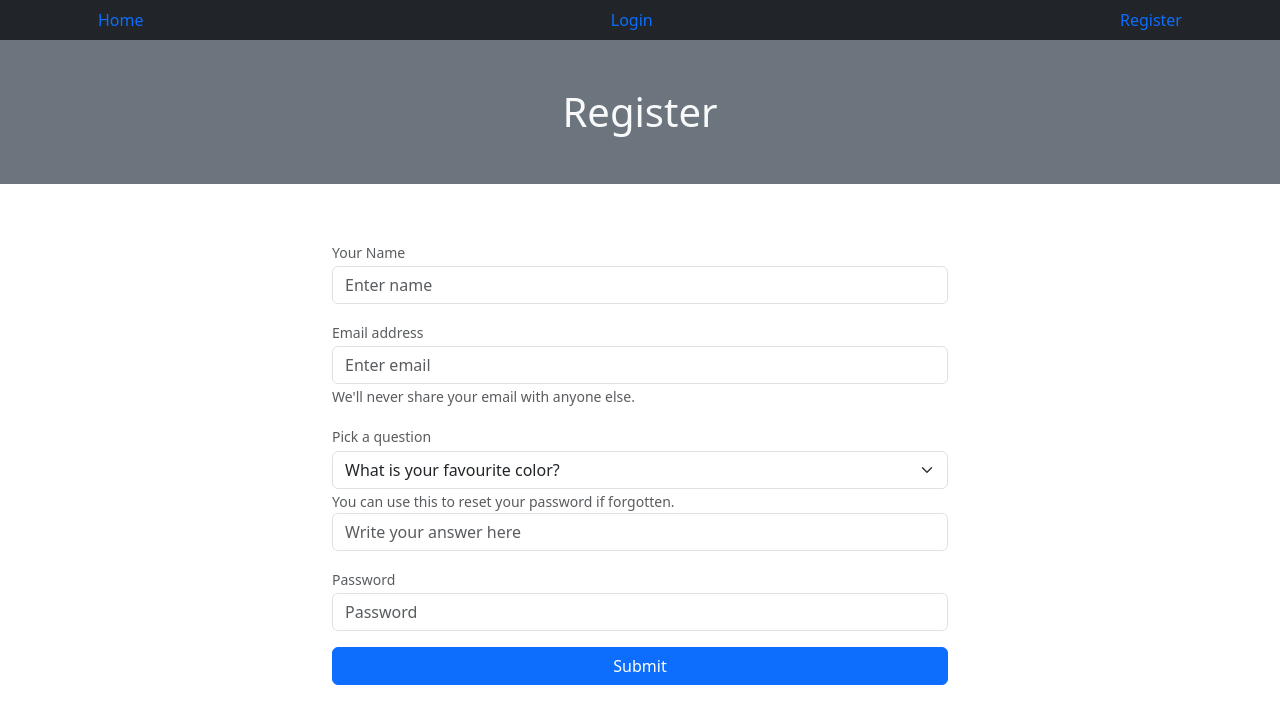
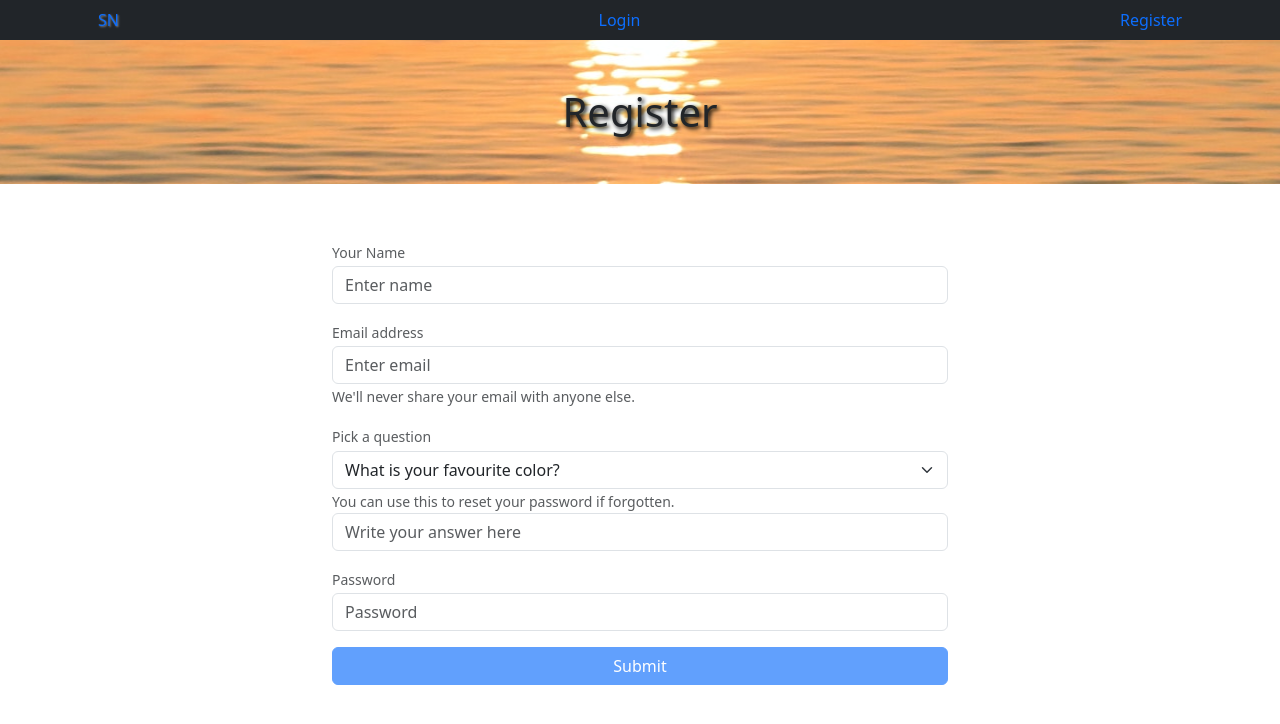
Before and after one commit to faizansultan0/social-net, a React (Create React App) app in the folder client/: page /register in a window 1280 px wide. Shown: the top 724 px of the page. Built offline with nearby package versions, Linux system fonts and the light colour scheme.

Commit message:
Done with User registration implementation

```diff
--- a/client/src/App.css
+++ b/client/src/App.css
@@ -0,0 +1,4 @@
+.default-bg {
+    background: url('./assets/images/default.jpg') center no-repeat;
+    text-shadow: 2px 2px 4px #000;
+}
--- a/client/src/components/nav/nav.jsx
+++ b/client/src/components/nav/nav.jsx
@@ -13,7 +13,7 @@ const NavBar = () => {
                     className='d-flex justify-content-between'
                     >
                         <Nav.Item >
-                            <NavLink className='nav-link' to="/">Home</NavLink>
+                            <NavLink className='nav-link logo' to="/" style={{textShadow:'1px 1px 2px grey'}}>SN</NavLink>
                         </Nav.Item>
                         <Nav.Item >
                             <NavLink className='nav-link' to="/login">Login</NavLink>
--- a/client/src/components/register/register.jsx
+++ b/client/src/components/register/register.jsx
@@ -1,5 +1,5 @@
 import { useState } from 'react';
-import { Container, Row, Col, Form, Modal, Button } from 'react-bootstrap';
+import { Container, Row, Col, Form, Modal, Button, Spinner } from 'react-bootstrap';
 import { toast } from 'react-toastify';
 import axios from 'axios';
 import { Link } from 'react-router-dom';
@@ -11,13 +11,15 @@ const Register = () => {
     const [secret, setSecret] = useState('');
     const [password, setPassword] = useState('');
     const [ok, setOk] = useState(false);
+    const [loading, setLoading] = useState(false);
 
     const handleModal = () => setOk(false);
 
     const submitHandler = e => {
         e.preventDefault();
         // console.log(`NAME: ${name}, EMAIL: ${email}, SECRET: ${secret}, PASSWORD: ${password}`);
-        axios.post('http://localhost:8080/api/register', {
+        setLoading(true);
+        axios.post(`${process.env.REACT_APP_API}/register`, {
             name,
             email,
             secret,
@@ -26,15 +28,24 @@ const Register = () => {
         .then((res) => {
             // console.log(res.data.ok)
             setOk(res.data.ok);
+            setLoading(false);
+            setName('');
+            setEmail('');
+            setSecret('');
+            setPassword('');
             // toast('Congratulations! You are registerd');
         })
-        .catch(err => toast.error(err.response.data))
+        .catch(err => {
+            toast.error(err.response.data);
+            setLoading(false);
+        })
     }
 
     return (
         <div className="register">
             <Container fluid>
-                <h1 className='text-center py-5 bg-secondary text-light'>Register</h1>
+                <h1 className='default-bg text-center py-5 bg-secondary'>Register</h1>
+
 
                 <Row className='py-5 m-0'>
                     <Col md={ {span: 6, offset: 3} }>
@@ -73,7 +84,14 @@ const Register = () => {
                         {/* <Form.Group className="mb-3">
                             <Form.Check type="checkbox" label="Check me out" />
                         </Form.Group> */}
-                        <button className="btn btn-primary w-100">Submit</button>
+                        <button disabled={!name || !email || !secret || !password } className="btn btn-primary w-100">
+                            { loading ?
+                                <Spinner animation="border" role="status" size='sm'>
+                                    <span className="visually-hidden">Loading...</span>
+                                </Spinner> :
+                                'Submit'
+                            }
+                        </button>
                     </Form>
                     </Col>
                 </Row>
```
Also changed, not shown: client/src/assets/images/default.jpg (added), 1 other file (tests, documents, lock files or other folders).
